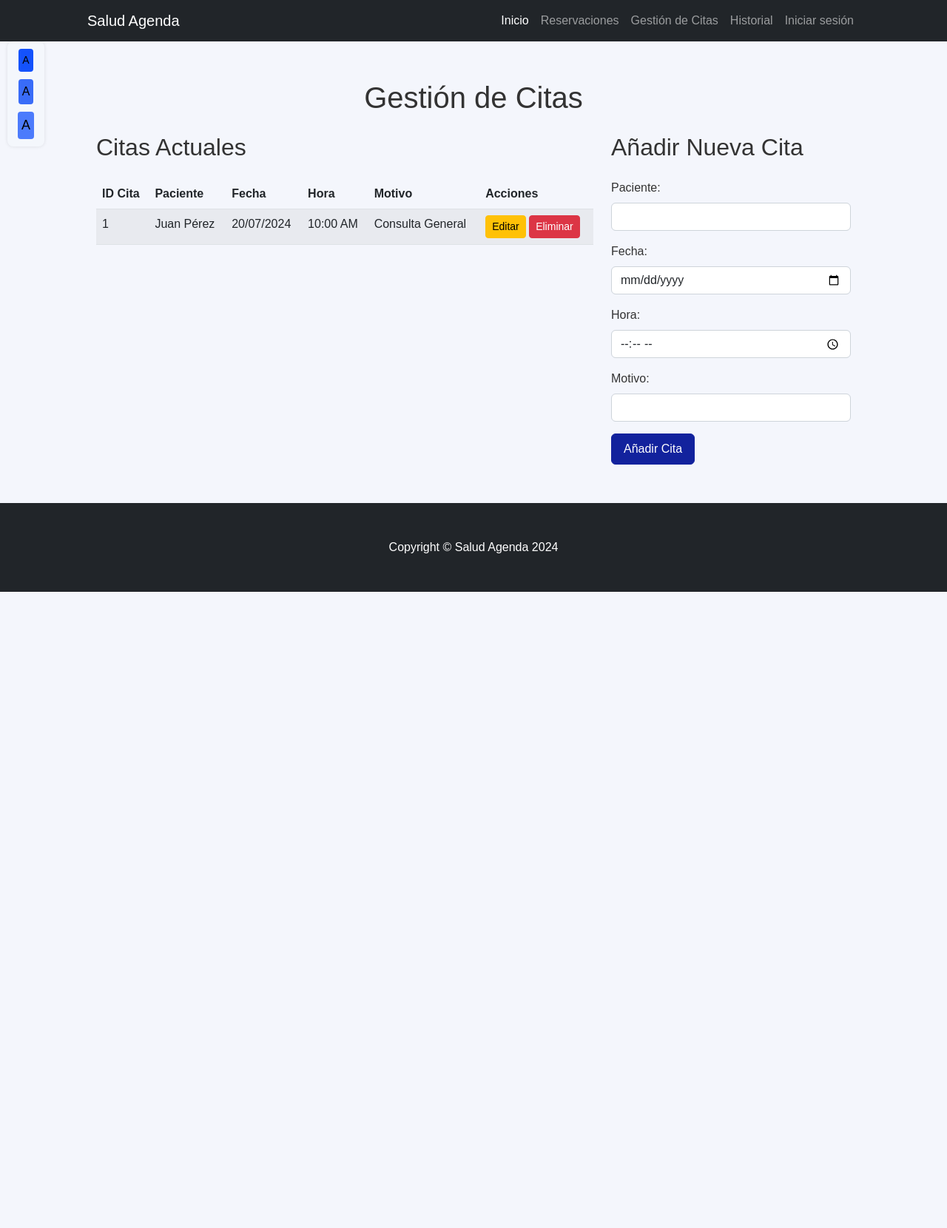
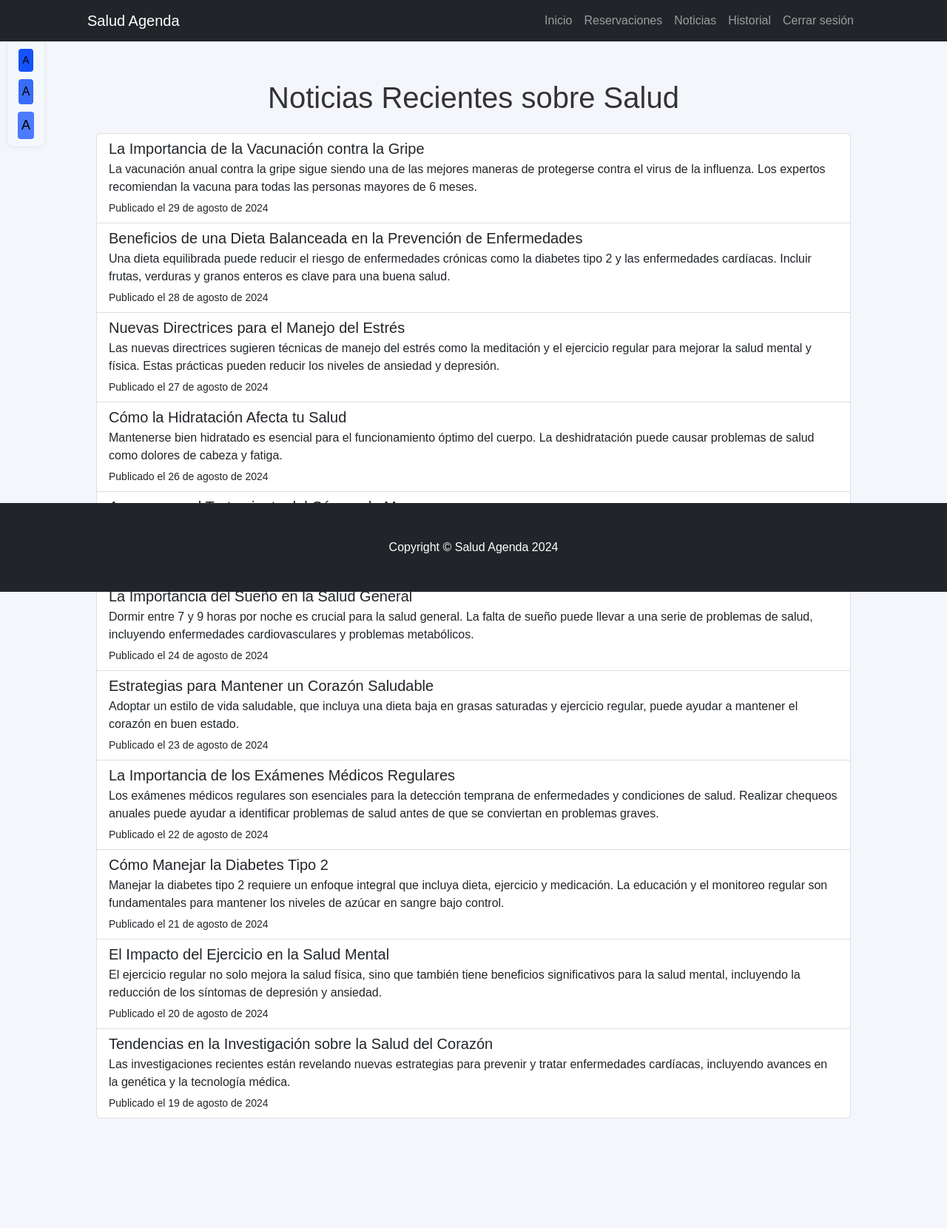
Before and after one commit to rjwrld/Citas-Medicas, a PHP site: page /gestion.php in a window 1280 px wide. Shown: the whole page at 74% size. Before the commit the page ends 800 px from the top, so only its background shows below. Run offline with PHP 8.4, Linux system fonts and the light colour scheme.

Commit message:
Se añade el módulo Noticias
Se elimina el módulo de Gestion de Citas, ya que la funcionalidad ya se abarcaba en el módulo de reservación

```diff
--- a/views/cita.php
+++ b/views/cita.php
@@ -41,7 +41,7 @@ $citaDetalles = $_SESSION['cita_detalles'];
                 <ul class="navbar-nav ms-auto mb-2 mb-lg-0">
                     <li class="nav-item"><a class="nav-link active" aria-current="page" href="index.php">Inicio</a></li>
                     <li class="nav-item"><a class="nav-link" href="reservacion.php">Reservaciones</a></li>
-                    <li class="nav-item"><a class="nav-link" href="gestion.php">Gestión de Citas</a></li>
+                    <li class="nav-item"><a class="nav-link" href="noticias.php">Noticias</a></li>
                     <li class="nav-item"><a class="nav-link" href="historial.php">Historial</a></li>
 
                     <?php if (isset($_SESSION['usuario'])): ?>
--- a/views/disp247.php
+++ b/views/disp247.php
@@ -32,7 +32,7 @@ session_start();
                 <ul class="navbar-nav ms-auto mb-2 mb-lg-0">
                     <li class="nav-item"><a class="nav-link active" aria-current="page" href="index.php">Inicio</a></li>
                     <li class="nav-item"><a class="nav-link" href="reservacion.php">Reservaciones</a></li>
-                    <li class="nav-item"><a class="nav-link" href="gestion.php">Gestión de Citas</a></li>
+                    <li class="nav-item"><a class="nav-link" href="noticias.php">Noticias</a></li>
                     <li class="nav-item"><a class="nav-link" href="historial.php">Historial</a></li>
 
                     <?php if (isset($_SESSION['usuario'])): ?>
--- a/views/gestion.php
+++ b/views/gestion.php
@@ -1,21 +1,16 @@
 <!DOCTYPE html>
-<html lang="en">
-
-<?php
-include("dataBase.php");
-session_start();
-?>
+<html lang="es">
 
 <head>
-    <meta charset="utf-8" />
+<meta charset="utf-8" />
     <meta name="viewport" content="width=device-width, initial-scale=1, shrink-to-fit=no" />
     <meta name="description" content="" />
     <meta name="author" content="" />
     <title>Salud Agenda</title>
-    <!-- Favicon-->
-    <link rel="icon" type="image/x-icon" href="../views/assets/favicon.ico" />
-    <!-- Core theme CSS (includes Bootstrap)-->
+    <link rel="icon" type="image/x-icon" href="/views/assets/favicon.ico" />
     <link href="../views/assets/boostrap/styles.css" rel="stylesheet" />
+    <link rel="stylesheet" href="../views/assets/css/styles.css">
+    <script src="../controllers/scriptLogin.js" defer></script>
     <link href="../views/assets/css/styles.css" rel="stylesheet" />
     <script src="../controllers/scriptTamanoLetras.js" defer></script>
     <script src="https://ajax.googleapis.com/ajax/libs/jquery/3.7.1/jquery.min.js"></script>
@@ -29,23 +24,11 @@ session_start();
             <button class="navbar-toggler" type="button" data-bs-toggle="collapse" data-bs-target="#navbarSupportedContent" aria-controls="navbarSupportedContent" aria-expanded="false" aria-label="Toggle navigation"><span class="navbar-toggler-icon"></span></button>
             <div class="collapse navbar-collapse" id="navbarSupportedContent">
                 <ul class="navbar-nav ms-auto mb-2 mb-lg-0">
-                    <li class="nav-item"><a class="nav-link active" aria-current="page" href="index.php">Inicio</a></li>
+                    <li class="nav-item"><a class="nav-link" href="index.php">Inicio</a></li>
                     <li class="nav-item"><a class="nav-link" href="reservacion.php">Reservaciones</a></li>
-                    <li class="nav-item"><a class="nav-link" href="gestion.php">Gestión de Citas</a></li>
+                    <li class="nav-item"><a class="nav-link" href="noticias.php">Noticias</a></li>
                     <li class="nav-item"><a class="nav-link" href="historial.php">Historial</a></li>
-
-                    <?php if (isset($_SESSION['usuario'])): ?>
-                        <li class="nav-item">
-                            <a class="nav-link" href="logout.php">Cerrar sesión</a>
-                        </li>
-                        <li class="nav-item">
-                            <span class="nav-link"><?php echo htmlspecialchars($_SESSION['usuario']); ?></span>
-                        </li>
-                    <?php else: ?>
-                        <li class="nav-item">
-                            <a class="nav-link" href="login.php">Iniciar sesión</a>
-                        </li>
-                    <?php endif; ?>
+                    <li class="nav-item"><a class="nav-link" href="logout.php">Cerrar sesión</a></li>
                 </ul>
             </div>
         </div>
@@ -58,72 +41,75 @@ session_start();
     <!-- Page Content-->
     <div class="container mt-custom">
         <div class="container px-5 my-5">
-            <h1 class="text-center mb-4">Gestión de Citas</h1>
-            <div class="row">
-                <div class="col-lg-8">
-                    <h2 class="mb-4">Citas Actuales</h2>
-                    <table class="table table-striped">
-                        <thead>
-                            <tr>
-                                <th scope="col">ID Cita</th>
-                                <th scope="col">Paciente</th>
-                                <th scope="col">Fecha</th>
-                                <th scope="col">Hora</th>
-                                <th scope="col">Motivo</th>
-                                <th scope="col">Acciones</th>
-                            </tr>
-                        </thead>
-                        <tbody>
-                            <tr>
-                                <td>1</td>
-                                <td>Juan Pérez</td>
-                                <td>20/07/2024</td>
-                                <td>10:00 AM</td>
-                                <td>Consulta General</td>
-                                <td>
-                                    <button class="btn btn-warning btn-sm">Editar</button>
-                                    <button class="btn btn-danger btn-sm">Eliminar</button>
-                                </td>
-                            </tr>
-                            <!-- Más filas de ejemplo -->
-                        </tbody>
-                    </table>
-                </div>
-                <div class="col-lg-4">
-                    <h2 class="mb-4">Añadir Nueva Cita</h2>
-                    <form action="/submit_appointment" method="POST">
-                        <div class="mb-3">
-                            <label for="paciente" class="form-label">Paciente:</label>
-                            <input type="text" class="form-control" id="paciente" name="paciente" required>
-                        </div>
-                        <div class="mb-3">
-                            <label for="fecha" class="form-label">Fecha:</label>
-                            <input type="date" class="form-control" id="fecha" name="fecha" required>
-                        </div>
-                        <div class="mb-3">
-                            <label for="hora" class="form-label">Hora:</label>
-                            <input type="time" class="form-control" id="hora" name="hora" required>
-                        </div>
-                        <div class="mb-3">
-                            <label for="motivo" class="form-label">Motivo:</label>
-                            <input type="text" class="form-control" id="motivo" name="motivo" required>
-                        </div>
-                        <button type="submit" class="btn btn-primary">Añadir Cita</button>
-                    </form>
-                </div>
+            <h1 class="text-center mb-4">Noticias Recientes sobre Salud</h1>
+            <div class="list-group">
+                <a href="#" class="list-group-item list-group-item-action">
+                    <h5 class="mb-1">La Importancia de la Vacunación contra la Gripe</h5>
+                    <p class="mb-1">La vacunación anual contra la gripe sigue siendo una de las mejores maneras de protegerse contra el virus de la influenza. Los expertos recomiendan la vacuna para todas las personas mayores de 6 meses.</p>
+                    <small>Publicado el 29 de agosto de 2024</small>
+                </a>
+                <a href="#" class="list-group-item list-group-item-action">
+                    <h5 class="mb-1">Beneficios de una Dieta Balanceada en la Prevención de Enfermedades</h5>
+                    <p class="mb-1">Una dieta equilibrada puede reducir el riesgo de enfermedades crónicas como la diabetes tipo 2 y las enfermedades cardíacas. Incluir frutas, verduras y granos enteros es clave para una buena salud.</p>
+                    <small>Publicado el 28 de agosto de 2024</small>
+                </a>
+                <a href="#" class="list-group-item list-group-item-action">
+                    <h5 class="mb-1">Nuevas Directrices para el Manejo del Estrés</h5>
+                    <p class="mb-1">Las nuevas directrices sugieren técnicas de manejo del estrés como la meditación y el ejercicio regular para mejorar la salud mental y física. Estas prácticas pueden reducir los niveles de ansiedad y depresión.</p>
+                    <small>Publicado el 27 de agosto de 2024</small>
+                </a>
+                <a href="#" class="list-group-item list-group-item-action">
+                    <h5 class="mb-1">Cómo la Hidratación Afecta tu Salud</h5>
+                    <p class="mb-1">Mantenerse bien hidratado es esencial para el funcionamiento óptimo del cuerpo. La deshidratación puede causar problemas de salud como dolores de cabeza y fatiga.</p>
+                    <small>Publicado el 26 de agosto de 2024</small>
+                </a>
+                <a href="#" class="list-group-item list-group-item-action">
+                    <h5 class="mb-1">Avances en el Tratamiento del Cáncer de Mama</h5>
+                    <p class="mb-1">Recientes investigaciones han mostrado avances significativos en el tratamiento del cáncer de mama, incluyendo nuevas terapias dirigidas y tratamientos personalizados.</p>
+                    <small>Publicado el 25 de agosto de 2024</small>
+                </a>
+                <a href="#" class="list-group-item list-group-item-action">
+                    <h5 class="mb-1">La Importancia del Sueño en la Salud General</h5>
+                    <p class="mb-1">Dormir entre 7 y 9 horas por noche es crucial para la salud general. La falta de sueño puede llevar a una serie de problemas de salud, incluyendo enfermedades cardiovasculares y problemas metabólicos.</p>
+                    <small>Publicado el 24 de agosto de 2024</small>
+                </a>
+                <a href="#" class="list-group-item list-group-item-action">
+                    <h5 class="mb-1">Estrategias para Mantener un Corazón Saludable</h5>
+                    <p class="mb-1">Adoptar un estilo de vida saludable, que incluya una dieta baja en grasas saturadas y ejercicio regular, puede ayudar a mantener el corazón en buen estado.</p>
+                    <small>Publicado el 23 de agosto de 2024</small>
+                </a>
+                <a href="#" class="list-group-item list-group-item-action">
+                    <h5 class="mb-1">La Importancia de los Exámenes Médicos Regulares</h5>
+                    <p class="mb-1">Los exámenes médicos regulares son esenciales para la detección temprana de enfermedades y condiciones de salud. Realizar chequeos anuales puede ayudar a identificar problemas de salud antes de que se conviertan en problemas graves.</p>
+                    <small>Publicado el 22 de agosto de 2024</small>
+                </a>
+                <a href="#" class="list-group-item list-group-item-action">
+                    <h5 class="mb-1">Cómo Manejar la Diabetes Tipo 2</h5>
+                    <p class="mb-1">Manejar la diabetes tipo 2 requiere un enfoque integral que incluya dieta, ejercicio y medicación. La educación y el monitoreo regular son fundamentales para mantener los niveles de azúcar en sangre bajo control.</p>
+                    <small>Publicado el 21 de agosto de 2024</small>
+                </a>
+                <a href="#" class="list-group-item list-group-item-action">
+                    <h5 class="mb-1">El Impacto del Ejercicio en la Salud Mental</h5>
+                    <p class="mb-1">El ejercicio regular no solo mejora la salud física, sino que también tiene beneficios significativos para la salud mental, incluyendo la reducción de los síntomas de depresión y ansiedad.</p>
+                    <small>Publicado el 20 de agosto de 2024</small>
+                </a>
+                <a href="#" class="list-group-item list-group-item-action">
+                    <h5 class="mb-1">Tendencias en la Investigación sobre la Salud del Corazón</h5>
+                    <p class="mb-1">Las investigaciones recientes están revelando nuevas estrategias para prevenir y tratar enfermedades cardíacas, incluyendo avances en la genética y la tecnología médica.</p>
+                    <small>Publicado el 19 de agosto de 2024</small>
+                </a>
             </div>
         </div>
     </div>
-        <!-- Footer-->
+    <!-- Footer-->
     <footer class="py-5 bg-dark">
         <div class="container px-4 px-lg-5">
             <p class="m-0 text-center text-white">Copyright &copy; Salud Agenda 2024</p>
         </div>
     </footer>
-        <!-- Bootstrap core JS-->
+    <!-- Bootstrap core JS-->
     <script src="https://cdn.jsdelivr.net/npm/bootstrap@5.2.3/dist/js/bootstrap.bundle.min.js"></script>
-        <!-- Core theme JS-->
-
+    <!-- Core theme JS-->
 </body>
 
 </html>
--- a/views/historial.php
+++ b/views/historial.php
@@ -5,9 +5,7 @@
 include("dataBase.php");
 session_start();
 
-// Verificar si el usuario está logueado
 if (!isset($_SESSION['usuario'])) {
-    // Redirigir al usuario al login si no está logueado
     header("Location: login.php");
     exit();
 }
@@ -39,7 +37,7 @@ $usuario = $_SESSION['usuario'];
                 <ul class="navbar-nav ms-auto mb-2 mb-lg-0">
                     <li class="nav-item"><a class="nav-link active" aria-current="page" href="index.php">Inicio</a></li>
                     <li class="nav-item"><a class="nav-link" href="reservacion.php">Reservaciones</a></li>
-                    <li class="nav-item"><a class="nav-link" href="gestion.php">Gestión de Citas</a></li>
+                    <li class="nav-item"><a class="nav-link" href="noticias.php">Noticias</a></li>
                     <li class="nav-item"><a class="nav-link" href="historial.php">Historial</a></li>
 
                     <?php if (isset($_SESSION['usuario'])): ?>
--- a/views/index.php
+++ b/views/index.php
@@ -32,7 +32,7 @@ session_start();
                 <ul class="navbar-nav ms-auto mb-2 mb-lg-0">
                     <li class="nav-item"><a class="nav-link active" aria-current="page" href="index.php">Inicio</a></li>
                     <li class="nav-item"><a class="nav-link" href="reservacion.php">Reservaciones</a></li>
-                    <li class="nav-item"><a class="nav-link" href="gestion.php">Gestión de Citas</a></li>
+                    <li class="nav-item"><a class="nav-link" href="noticias.php">Noticias</a></li>
                     <li class="nav-item"><a class="nav-link" href="historial.php">Historial</a></li>
 
                     <?php if (isset($_SESSION['usuario'])): ?>
--- a/views/login.php
+++ b/views/login.php
@@ -30,7 +30,7 @@ session_start();
                 <ul class="navbar-nav ms-auto mb-2 mb-lg-0">
                     <li class="nav-item"><a class="nav-link active" aria-current="page" href="index.php">Inicio</a></li>
                     <li class="nav-item"><a class="nav-link" href="reservacion.php">Reservaciones</a></li>
-                    <li class="nav-item"><a class="nav-link" href="gestion.php">Gestión de Citas</a></li>
+                    <li class="nav-item"><a class="nav-link" href="noticias.php">Noticias</a></li>
                     <li class="nav-item"><a class="nav-link" href="historial.php">Historial</a></li>
 
                     <?php if (isset($_SESSION['usuario'])): ?>
--- a/views/registro.php
+++ b/views/registro.php
@@ -30,7 +30,7 @@ session_start();
                 <ul class="navbar-nav ms-auto mb-2 mb-lg-0">
                     <li class="nav-item"><a class="nav-link active" aria-current="page" href="index.php">Inicio</a></li>
                     <li class="nav-item"><a class="nav-link" href="reservacion.php">Reservaciones</a></li>
-                    <li class="nav-item"><a class="nav-link" href="gestion.php">Gestión de Citas</a></li>
+                    <li class="nav-item"><a class="nav-link" href="noticias.php">Noticias</a></li>
                     <li class="nav-item"><a class="nav-link" href="historial.php">Historial</a></li>
 
                     <?php if (isset($_SESSION['usuario'])): ?>
--- a/views/reservacion.php
+++ b/views/reservacion.php
@@ -34,7 +34,7 @@ if (!isset($_SESSION['usuario'])) {
                 <ul class="navbar-nav ms-auto mb-2 mb-lg-0">
                     <li class="nav-item"><a class="nav-link active" aria-current="page" href="index.php">Inicio</a></li>
                     <li class="nav-item"><a class="nav-link" href="reservacion.php">Reservaciones</a></li>
-                    <li class="nav-item"><a class="nav-link" href="gestion.php">Gestión de Citas</a></li>
+                    <li class="nav-item"><a class="nav-link" href="noticias.php">Noticias</a></li>
                     <li class="nav-item"><a class="nav-link" href="historial.php">Historial</a></li>
 
                     <?php if (isset($_SESSION['usuario'])): ?>
```
Also changed, not shown: views/mejoresEspInfo.php (+5 -7 lines).
